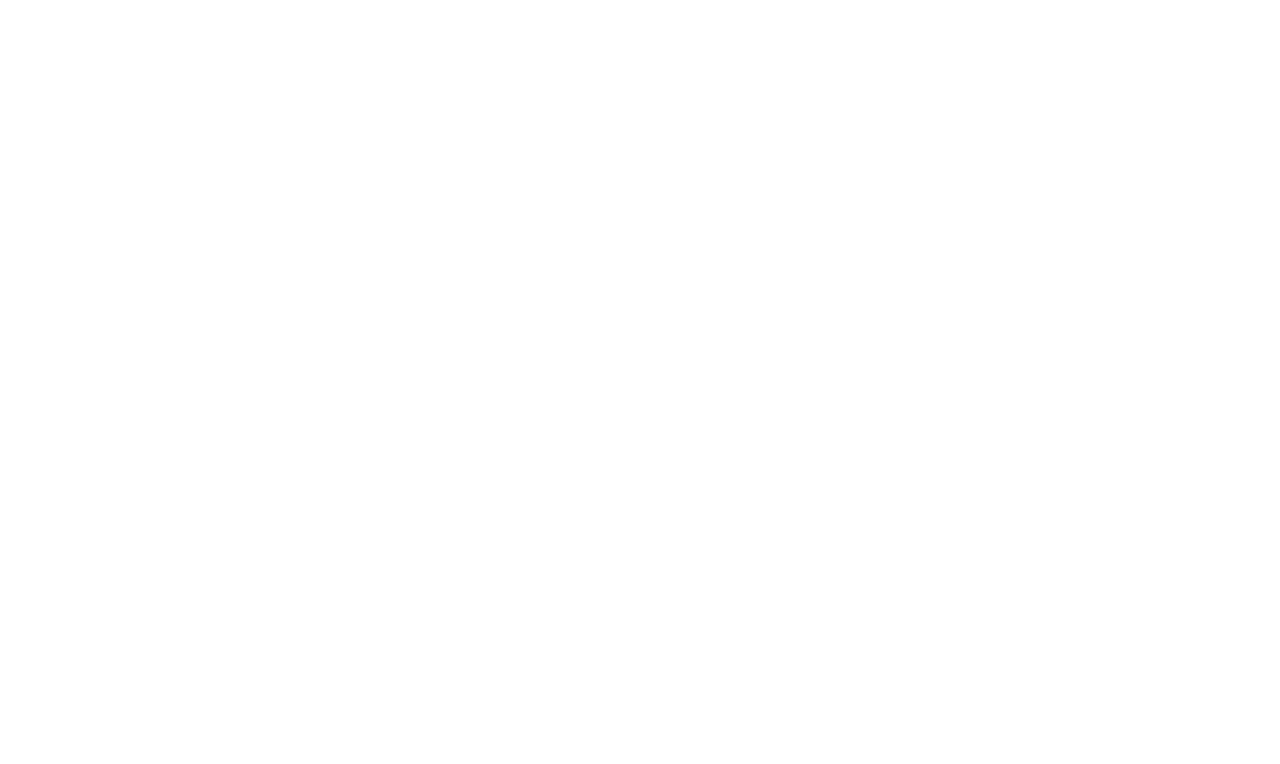
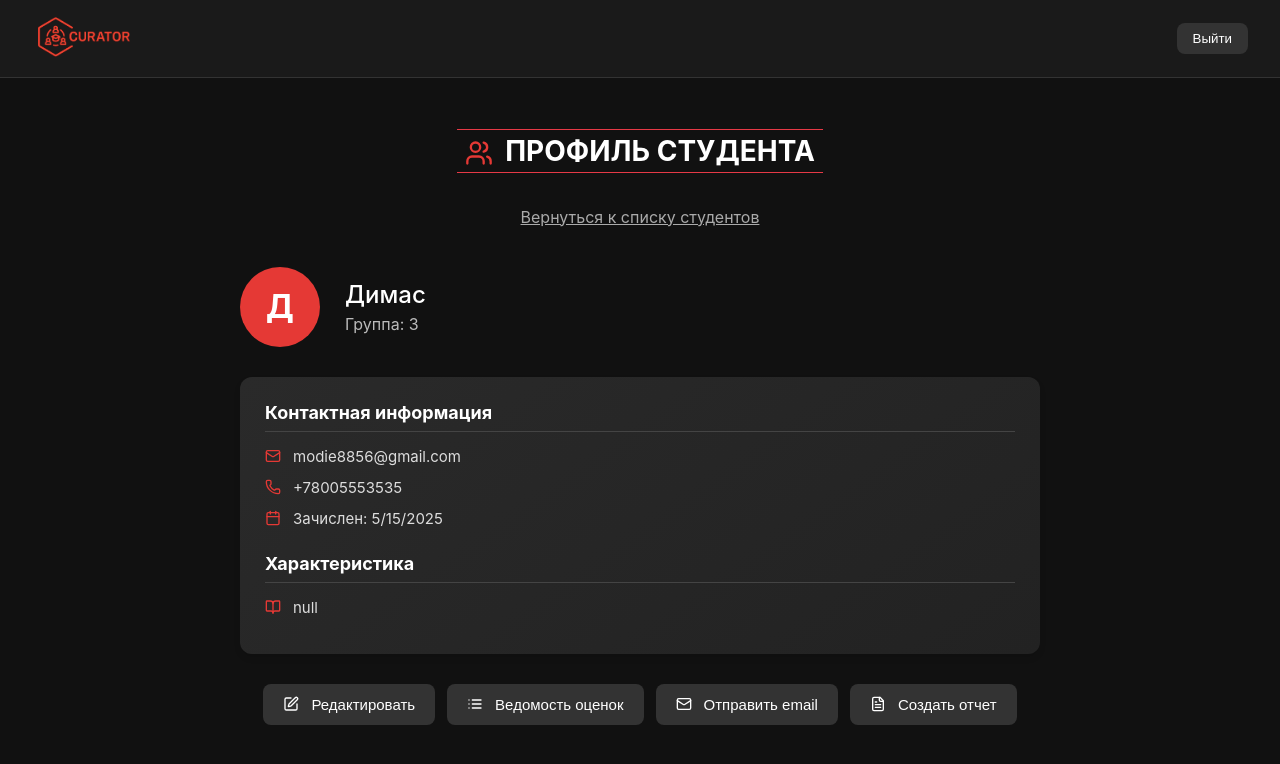
Before and after one commit to Dmitriy-Shylejkin/front-diplom, a React (Create React App) app: page /student/1 in a window 1280 px wide. Before the commit this address had no page. Shown: the top 764 px of the page. Built offline with nearby package versions, Linux system fonts and the light colour scheme.

Commit message:
add students page

```diff
--- a/src/App.tsx
+++ b/src/App.tsx
@@ -6,6 +6,7 @@ import { AuthProvider } from './context/AuthContext';
 import ProgramsPage from './pages/ProgramsPage';
 import GroupsPage from './pages/GroupsPage';
 import StudentsPage from './pages/StudentsPage';
+import StudentDetailsPage from './pages/StudentDetailsPage';
 
 function App() {
   return (
@@ -18,6 +19,7 @@ function App() {
         <Route path="/programs" element={<ProgramsPage />} />
         <Route path="/groups" element={<GroupsPage />} />
         <Route path="/students/:groupId" element={<StudentsPage />} />
+        <Route path="/student/:studentId" element={<StudentDetailsPage />} />
         <Route path="/dashboard" element={
           <PrivateRoute>
             <DashboardPage />
--- a/src/mocks/handlers.ts
+++ b/src/mocks/handlers.ts
@@ -224,7 +224,31 @@ export const handlers = [
     );
   }),
 
+  rest.get('/students/1', (req, res, ctx) => {
+    console.log(11)
+    const { studentId } = req.params;
+    const id = Number(studentId);
+
+    console.log(`Fetching student with ID: ${id}`); // Для отладки
+    return res(
+      ctx.status(200),
+      ctx.json(
+        {
+            "id": 8,
+            "fullName": "Димас",
+            "email": "modie8856@gmail.com",
+            "phone": "+78005553535",
+            "groupId": 3,
+            "characteristic": null,
+            "createdAt": "2025-05-15T16:27:34.508Z",
+            "updatedAt": "2025-05-15T16:27:34.508Z",
+        },
+      )
+    );
+  }),
+
   rest.get('/students', (req, res, ctx) => {
+    console.log('students')
     return res(
       ctx.status(200),
       ctx.json([
--- /dev/null
+++ b/src/mocks/useStudentDetail.ts
@@ -0,0 +1,15 @@
+import { useEffect, useState } from 'react';
+
+export const useStudentDetail = (studentId: string) => {
+  const [student, setStudent] = useState<object>({});
+  console.log('aboba')
+
+  useEffect(() => {
+    fetch(`/students/${studentId}`)
+      .then((res) => res.json())
+      .then(setStudent)
+      .catch(console.error);
+  }, []);
+
+  return student;
+};
--- a/src/pages/StudentDetailsPage.tsx
+++ b/src/pages/StudentDetailsPage.tsx
@@ -2,39 +2,39 @@
 import { useState } from 'react';
 import { useNavigate, useParams } from 'react-router-dom';
 import DashboardLayout from '../layout/DashboardLayout';
-import { Mail, Phone, Calendar, BookOpen, ChevronRight, Users, FileText, Edit, List, Check, X } from 'lucide-react';
+import { Mail, Phone, Calendar, BookOpen, Users, FileText, Edit, List, Check, X } from 'lucide-react';
 import './StudentDetailsPage.css';
+import { useStudentDetail } from '../mocks/useStudentDetail';
 
 const StudentDetailsPage = () => {
   const { studentId } = useParams();
   const navigate = useNavigate();
   const [isEditing, setIsEditing] = useState(false);
 
-  // Mock данные студента (в реальном приложении нужно загружать через API)
-  const [student, setStudent] = useState({
-    id: 11,
-    fullName: "Шулейкин Дмитрий Русланович",
-    email: "dima.fix@bk.ru",
-    phone: "+79283732249",
-    groupId: 3,
-    characteristic: "Студент способный но ленивый",
-    createdAt: "2025-05-16T13:13:10.991Z",
-    group: {
-      id: 3,
-      name: "АИСб-о21",
-    }
-  });
+  // const student: any = useStudentDetail(studentId || '')
+  const student = {
+    "id": 8,
+    "fullName": "Димас",
+    "email": "modie8856@gmail.com",
+    "phone": "+78005553535",
+    "groupId": 3,
+    "characteristic": "null",
+    "createdAt": "2025-05-15T16:27:34.508Z",
+    "updatedAt": "2025-05-15T16:27:34.508Z",
+  }
+
+  console.log('studentDetail: ', student)
 
   const [editData, setEditData] = useState({...student});
 
   const handleEditChange = (e: React.ChangeEvent<HTMLInputElement | HTMLTextAreaElement>) => {
     const { name, value } = e.target;
-    setEditData(prev => ({...prev, [name]: value}));
+    // setEditData(prev => ({...prev, [name]: value}));
   };
 
   const saveChanges = () => {
     // Здесь должен быть вызов API для сохранения изменений
-    setStudent(editData);
+    // setStudent(editData); //TODO: добавить сохранение студентов
     setIsEditing(false);
   };
 
@@ -44,18 +44,15 @@ const StudentDetailsPage = () => {
   };
 
   const handleSendEmail = () => {
-    // Логика отправки email
-    window.location.href = `mailto:${student.email}`;
+    // TODO: Логика отправки email добавть
   };
 
   const handleGenerateReport = () => {
-    // Логика генерации отчета
-    alert(`Генерация отчета для студента ${student.fullName}`);
+    // TODO: Логика генерации отчета добавить
   };
 
   const handleViewGrades = () => {
-    // Переход к просмотру оценок
-    navigate(`/students/${studentId}/grades`);
+    // TODO: Переход к просмотру оценок
   };
 
   return (
@@ -80,7 +77,7 @@ const StudentDetailsPage = () => {
             {!isEditing ? (
               <>
                 <h2 className="student-name">{student.fullName}</h2>
-                <div className="student-group">Группа: {student.group.name}</div>
+                <div className="student-group">Группа: {student.groupId}</div>
               </>
             ) : (
               <>
@@ -91,7 +88,7 @@ const StudentDetailsPage = () => {
                   onChange={handleEditChange}
                   className="edit-input"
                 />
-                <div className="student-group">Группа: {student.group.name}</div>
+                <div className="student-group">Группа: {student.groupId}</div>
               </>
             )}
           </div>
--- a/src/pages/StudentsPage.tsx
+++ b/src/pages/StudentsPage.tsx
@@ -70,7 +70,7 @@ const StudentsPage = () => {
 
             <button
               className="details-button"
-              onClick={() => navigate(`/students/${student.id}`)}
+              onClick={() => navigate(`/student/${student.id}`)}
             >
               <ChevronRight size={20} />
             </button>
```
